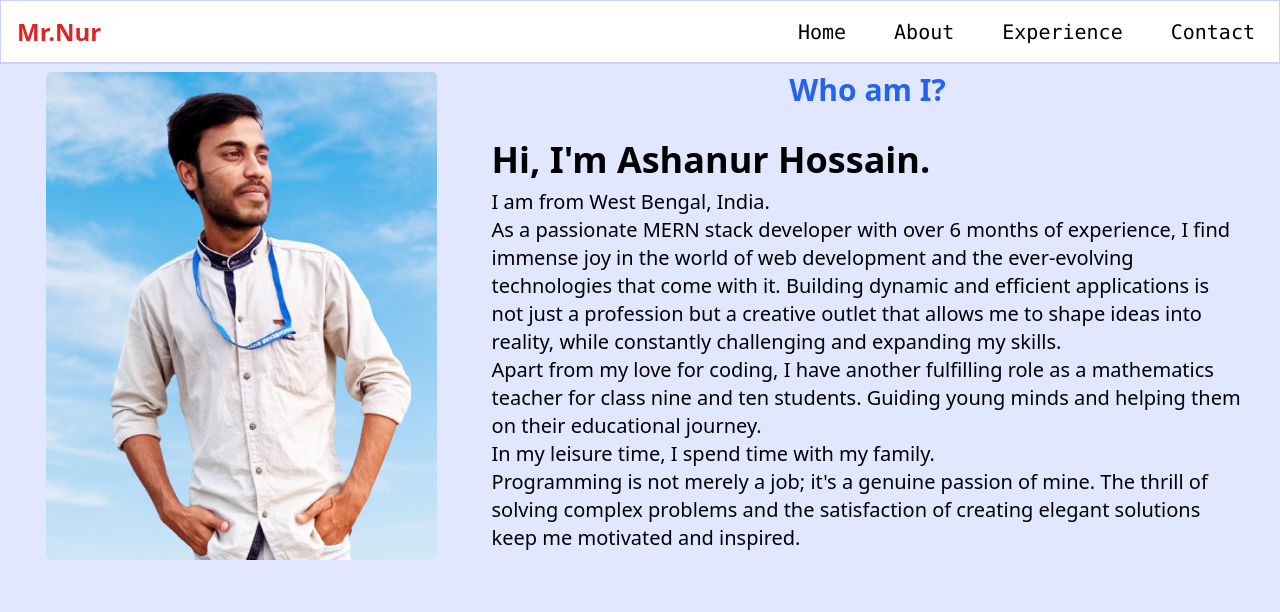
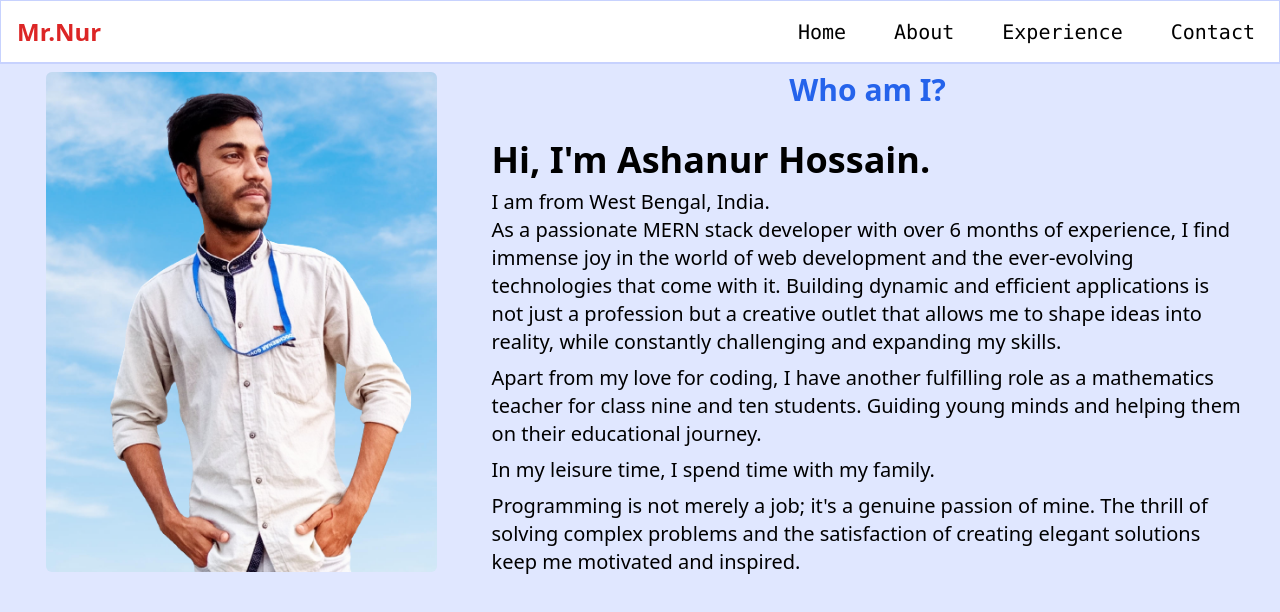
Before and after one commit to AshanurHossain0/my-portfolio, a React (Create React App) app in the folder client/: page /about in a window 1280 px wide. Shown: the top 612 px of the page. Built offline with nearby package versions, Linux system fonts and the light colour scheme.

Commit message:
about_updated2

```diff
--- a/client/src/Components/About.js
+++ b/client/src/Components/About.js
@@ -4,7 +4,7 @@ import aboutImg from '../images/about.png'
 const About = () => {
   return (
     <div className='flex flex-col md:flex-row justify-evenly m:0 md:mt-2 w-full h-auto'>
-      <div className='flex justify-center w-full md:w-1/3  md:mb-0 mb-8 h-auto'>
+      <div className='flex justify-center w-full md:w-1/3  md:mb-0 mb-8 h-[440px] md:h-[500px]'>
         <img className='rounded-md w-11/12 ' src={aboutImg} alt='about'  />
       </div>
       <div className='w-full md:w-3/5 '>
@@ -12,10 +12,10 @@ const About = () => {
         <div className='flex flex-col mt-2 md:mt-6 p-2  h-auto'>
           <p className='font-bold text-2xl md:text-4xl mb-1 md:mb-2'>Hi, I'm Ashanur Hossain.</p>
           <p className='text-lg md:text-xl'>I am from West Bengal, India.</p>
-          <p className='text-lg md:text-xl'>As a passionate MERN stack developer with over 6 months of experience, I find immense joy in the world of web development and the ever-evolving technologies that come with it. Building dynamic and efficient applications is not just a profession but a creative outlet that allows me to shape ideas into reality, while constantly challenging and expanding my skills.</p>
-          <p className='text-lg md:text-xl'>Apart from my love for coding, I have another fulfilling role as a mathematics teacher for class nine and ten students. Guiding young minds and helping them on their educational journey.</p>
-          <p className='text-lg md:text-xl'>In my leisure time, I spend time with my family.</p>
-          <p className='text-lg md:text-xl'>Programming is not merely a job; it's a genuine passion of mine. The thrill of solving complex problems and the satisfaction of creating elegant solutions keep me motivated and inspired.</p>
+          <p className='text-lg md:text-xl mb-2'>As a passionate MERN stack developer with over 6 months of experience, I find immense joy in the world of web development and the ever-evolving technologies that come with it. Building dynamic and efficient applications is not just a profession but a creative outlet that allows me to shape ideas into reality, while constantly challenging and expanding my skills.</p>
+          <p className='text-lg md:text-xl mb-2'>Apart from my love for coding, I have another fulfilling role as a mathematics teacher for class nine and ten students. Guiding young minds and helping them on their educational journey.</p>
+          <p className='text-lg md:text-xl mb-2'>In my leisure time, I spend time with my family.</p>
+          <p className='text-lg md:text-xl mb-4'>Programming is not merely a job; it's a genuine passion of mine. The thrill of solving complex problems and the satisfaction of creating elegant solutions keep me motivated and inspired.</p>
         </div>
       </div>
 
```
